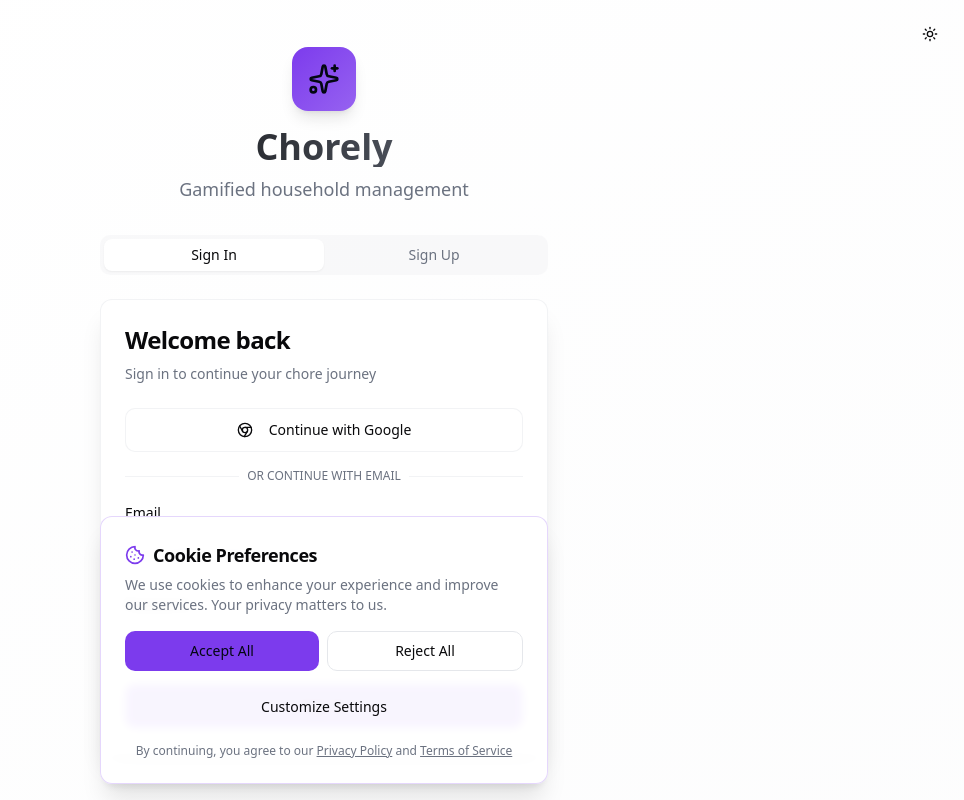
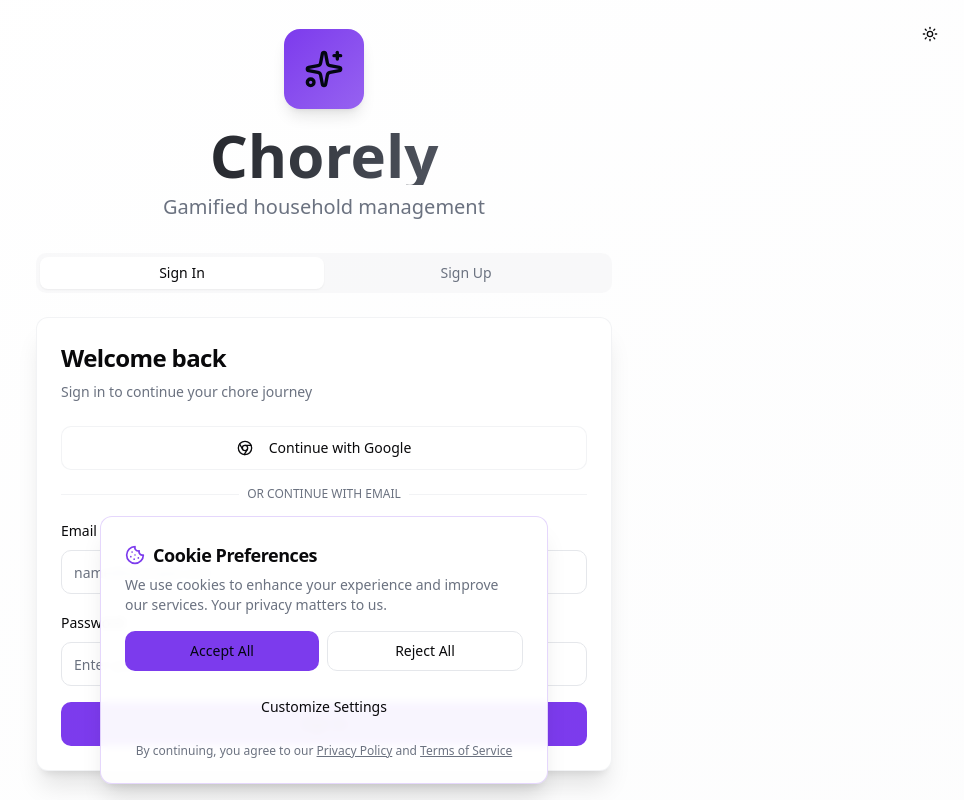
Before and after one commit to volajmaerik/chorely-home-sync, a React (Vite) app: page /auth in a window 1280 px wide. Shown: the whole page, without its empty margins (316-1280 px from the left). Built offline with nearby package versions, Linux system fonts and the light colour scheme; the HTML template or start-up script is replaced by a standard one.

Commit message:
Fix auth screen responsiveness

```diff
--- a/src/pages/Auth.tsx
+++ b/src/pages/Auth.tsx
@@ -150,16 +150,16 @@ const Auth = () => {
         <ThemeToggle />
       </div>
 
-      <div className="w-full max-w-md mx-auto">
+      <div className="w-full max-w-md lg:max-w-lg xl:max-w-xl mx-auto">
         <div className="text-center mb-8 space-y-4">
-          <div className="mx-auto w-16 h-16 bg-gradient-to-br from-primary to-primary/80 rounded-2xl flex items-center justify-center shadow-lg">
-            <Sparkles className="w-8 h-8 text-primary-foreground" />
+          <div className="mx-auto w-16 h-16 lg:w-20 lg:h-20 bg-gradient-to-br from-primary to-primary/80 rounded-2xl flex items-center justify-center shadow-lg">
+            <Sparkles className="w-8 h-8 lg:w-10 lg:h-10 text-primary-foreground" />
           </div>
           <div>
-            <h1 className="text-4xl font-bold bg-gradient-to-r from-foreground to-muted-foreground bg-clip-text text-transparent">
+            <h1 className="text-4xl lg:text-5xl xl:text-6xl font-bold bg-gradient-to-r from-foreground to-muted-foreground bg-clip-text text-transparent">
               Chorely
             </h1>
-            <p className="text-muted-foreground mt-2 text-lg">Gamified household management</p>
+            <p className="text-muted-foreground mt-2 text-lg lg:text-xl">Gamified household management</p>
           </div>
         </div>
 
```
